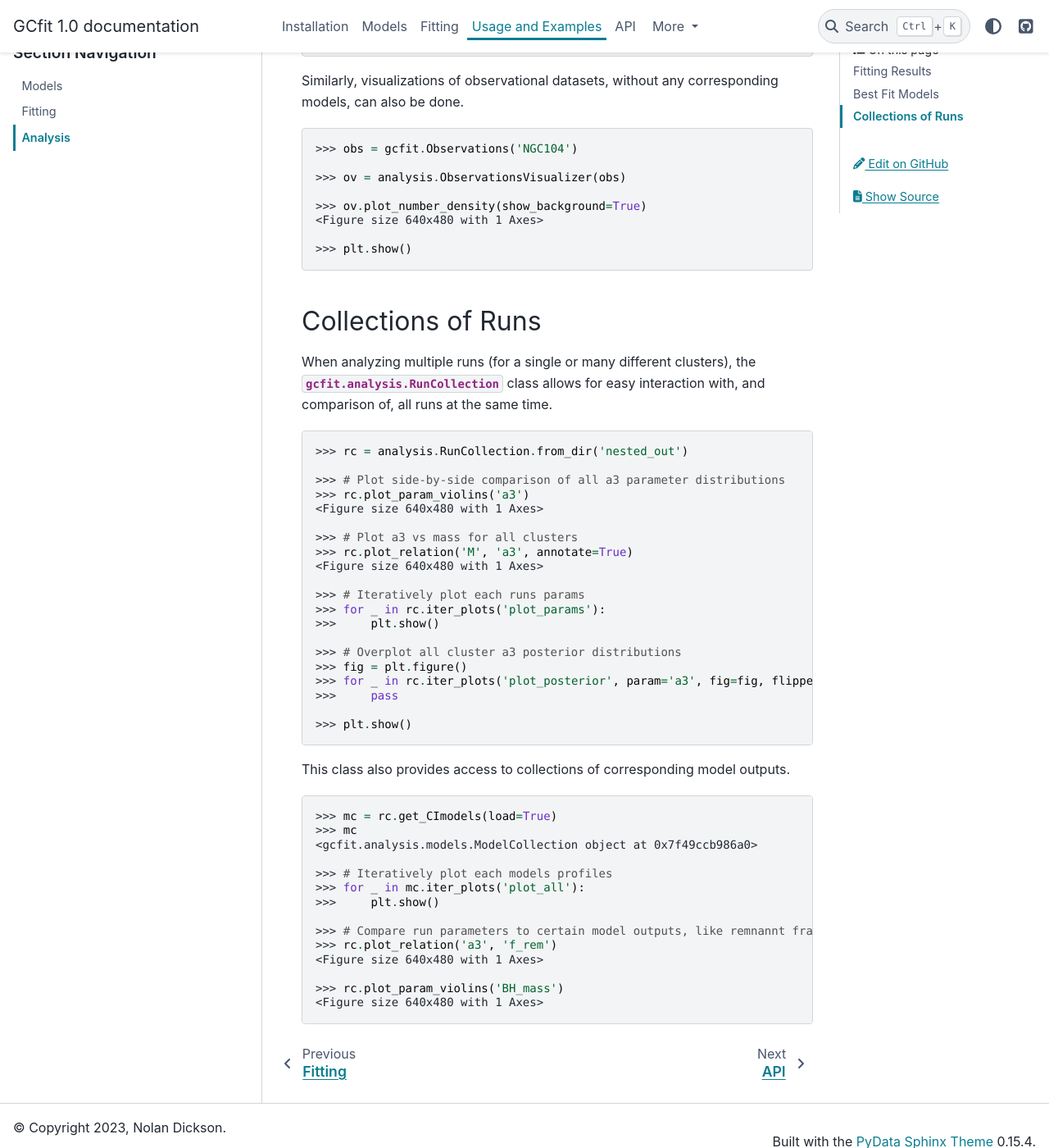
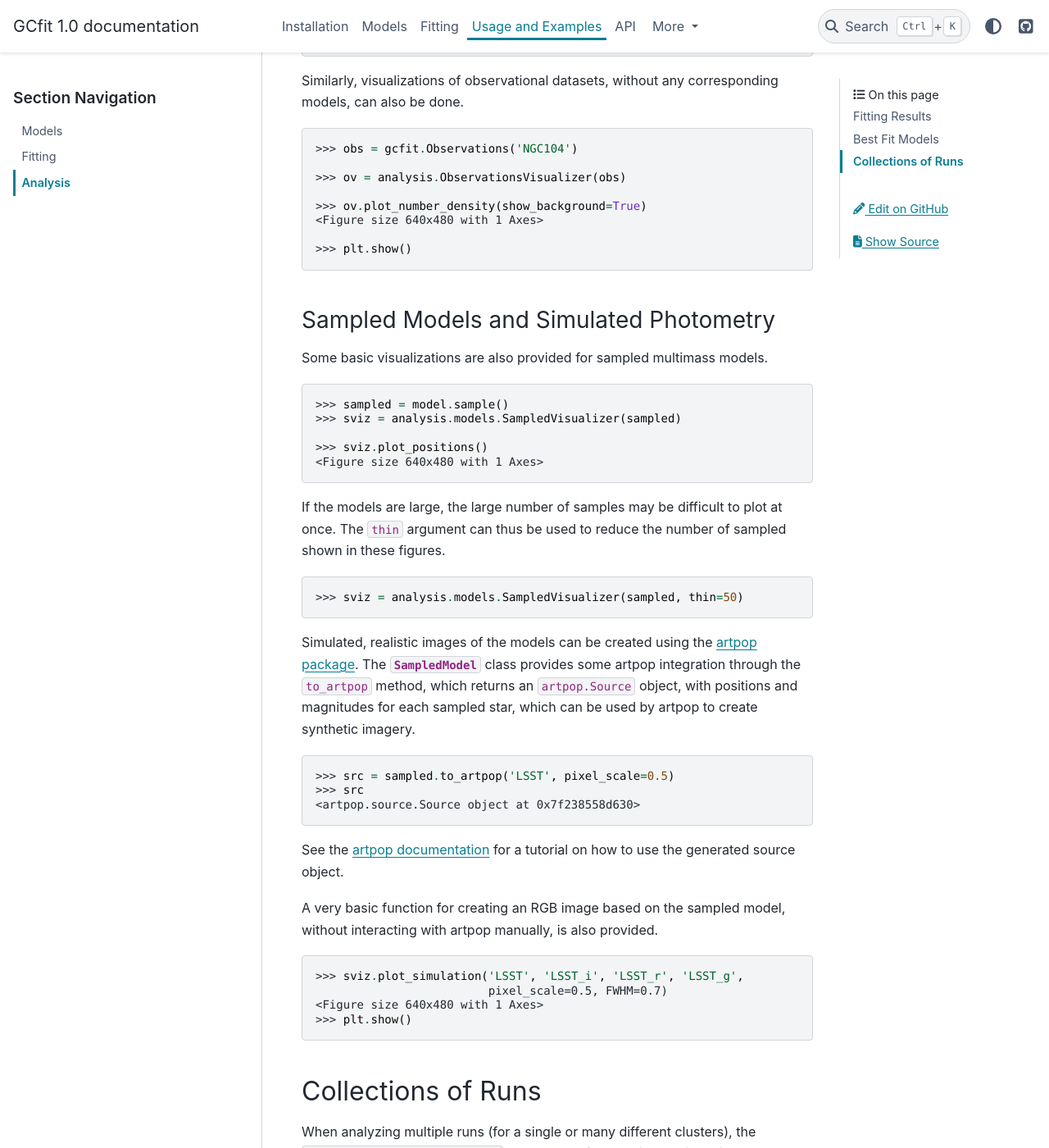
Before and after one commit to nmdickson/GCfit, a Sphinx documentation site: the page built from docs/source/usage/analysis_usage.rst, in a window 1280 px wide and 1400 px high, scrolled down 3222 px. Shown: the whole window at 82% size. Built offline with Sphinx 7.4.7 and the PyData theme 0.15.4, drawn with Linux system fonts in a browser that asks for light colours; some of the changed text lies outside the part shown.

Commit message:
add docs section on artpop integration

```diff
--- a/docs/source/usage/analysis_usage.rst
+++ b/docs/source/usage/analysis_usage.rst
@@ -173,6 +173,54 @@ models, can also be done.
     >>> ov.plot_number_density(show_background=True)
     <Figure size 640x480 with 1 Axes>
 
+    >>> plt.show()
+
+
+Sampled Models and Simulated Photometry
+"""""""""""""""""""""""""""""""""""""""
+
+Some basic visualizations are also provided for sampled multimass models.
+
+.. code-block:: python
+
+    >>> sampled = model.sample()
+    >>> sviz = analysis.models.SampledVisualizer(sampled)
+
+    >>> sviz.plot_positions()
+    <Figure size 640x480 with 1 Axes>
+
+If the models are large, the large number of samples may be difficult to plot
+at once. The ``thin`` argument can thus be used to reduce the number of
+sampled shown in these figures.
+
+.. code-block:: python
+
+    >>> sviz = analysis.models.SampledVisualizer(sampled, thin=50)
+
+Simulated, realistic images of the models can be created using the
+`artpop package <https://github.com/ArtificialStellarPopulations/ArtPop>`_.
+The :class:`SampledModel<gcfit.core.data.SampledModel>` class provides some
+artpop integration through the ``to_artpop`` method, which returns an
+``artpop.Source`` object, with positions and magnitudes for each sampled star,
+which can be used by artpop to create synthetic imagery.
+
+.. code-block:: python
+
+    >>> src = sampled.to_artpop('LSST', pixel_scale=0.5)
+    >>> src
+    <artpop.source.Source object at 0x7f238558d630>
+
+See the `artpop documentation <https://artpop.readthedocs.io/en/latest/tutorials/artimages.html>`_
+for a tutorial on how to use the generated source object.
+
+A very basic function for creating an RGB image based on the sampled model,
+without interacting with artpop manually, is also provided.
+
+.. code-block:: python
+
+    >>> sviz.plot_simulation('LSST', 'LSST_i', 'LSST_r', 'LSST_g',
+                             pixel_scale=0.5, FWHM=0.7)
+    <Figure size 640x480 with 1 Axes>
     >>> plt.show()
 
 
```
Also changed, not shown: other parts of docs/source/usage/analysis_usage.rst (+3 -3 lines).
